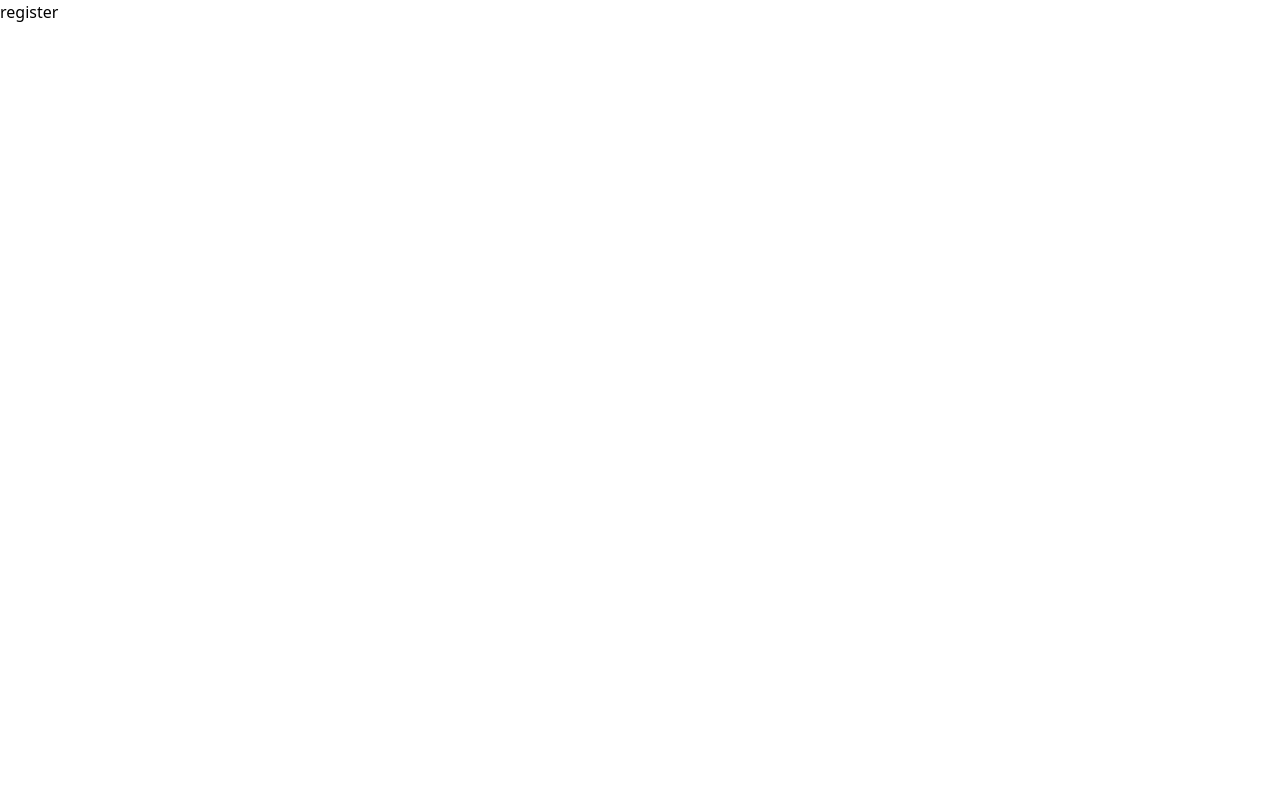
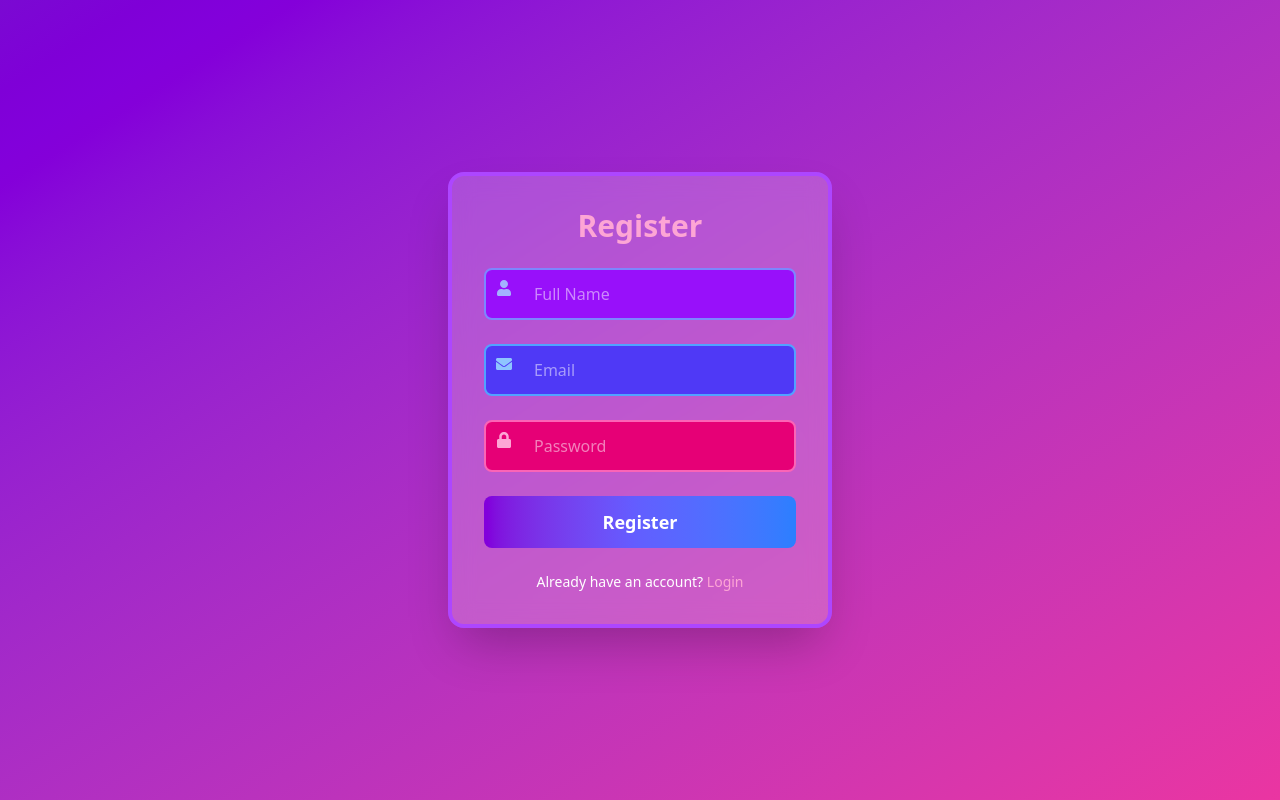
Before and after one commit to Sheethaljoshi/Hack-Arch, a React (Vite) app in the folder frontend/: page /register in a window 1280 px wide. Built offline with nearby package versions, Linux system fonts and the light colour scheme.

Commit message:
added dash login and reg

```diff
--- a/frontend/src/components/Login/Login.jsx
+++ b/frontend/src/components/Login/Login.jsx
@@ -3,59 +3,85 @@ import { motion } from "framer-motion";
 import { FaUser, FaLock } from "react-icons/fa";
 
 function Login() {
-
     const [formData, setFormData] = useState({ username: "", password: "" });
 
     const handleChange = (e) => {
       setFormData({ ...formData, [e.target.name]: e.target.value });
     };
 
-
     return (
-        <div className="flex justify-center items-center h-screen bg-gradient-to-br from-gray-900 to-gray-700 text-white">
         <motion.div
-          initial={{ opacity: 0, y: -50 }}
-          animate={{ opacity: 1, y: 0 }}
-          transition={{ duration: 0.5, ease: "easeOut" }}
-          className="backdrop-blur-md bg-white/10 p-8 rounded-2xl shadow-xl w-96"
+        initial={{ backgroundPosition: "0% 0%" }}
+        animate={{ backgroundPosition: ["0% 0%", "100% 100%", "0% 0%"], backgroundSize: "200% 200%" }}
+        transition={{ duration: 8, repeat: Infinity, ease: "linear" }}
+        className="flex justify-center items-center h-screen bg-gradient-to-br from-purple-700 via-pink-500 to-orange-400 text-white overflow-hidden"
+      >
+        <motion.div
+          initial={{ opacity: 0, scale: 0.8 }}
+          animate={{ opacity: 1, scale: 1 }}
+          transition={{ duration: 1, ease: "easeOut" }}
+          whileHover={{ rotate: 3, scale: 1.05, boxShadow: "0px 0px 20px rgba(255,255,255,0.5)" }}
+          className="backdrop-blur-md bg-white/20 p-8 rounded-2xl shadow-2xl w-96 border-4 border-purple-400 transform transition-all duration-300"
         >
-          <h2 className="text-2xl font-bold text-center mb-6">Login</h2>
-          <form className="space-y-4">
-            <div className="relative">
-              <FaUser className="absolute left-3 top-3 text-gray-400" />
+          <motion.h2
+            initial={{ y: -50, opacity: 0 }}
+            animate={{ y: 0, opacity: 1 }}
+            transition={{ duration: 0.5, delay: 0.2 }}
+            whileHover={{ scale: 1.1, color: "#ff6b6b" }}
+            className="text-3xl font-extrabold text-center mb-6 text-pink-300"
+          >
+            Login
+          </motion.h2>
+          <form className="space-y-6">
+            <motion.div
+              whileFocus={{ scale: 1.05 }}
+              whileHover={{ x: 5 }}
+              className="relative"
+            >
+              <FaUser className="absolute left-3 top-3 text-purple-300" />
               <input
                 type="text"
                 name="username"
                 placeholder="Username"
                 value={formData.username}
                 onChange={handleChange}
-                className="w-full pl-10 pr-4 py-2 bg-gray-800 text-white rounded-lg outline-none focus:ring-2 focus:ring-blue-500"
+                className="w-full pl-12 pr-4 py-3 bg-purple-600 text-white rounded-lg outline-none focus:ring-4 focus:ring-pink-400 border-2 border-purple-400"
               />
-            </div>
-            <div className="relative">
-              <FaLock className="absolute left-3 top-3 text-gray-400" />
+            </motion.div>
+            <motion.div
+              whileFocus={{ scale: 1.05 }}
+              whileHover={{ x: -5 }}
+              className="relative"
+            >
+              <FaLock className="absolute left-3 top-3 text-pink-300" />
               <input
                 type="password"
                 name="password"
                 placeholder="Password"
                 value={formData.password}
                 onChange={handleChange}
-                className="w-full pl-10 pr-4 py-2 bg-gray-800 text-white rounded-lg outline-none focus:ring-2 focus:ring-blue-500"
+                className="w-full pl-12 pr-4 py-3 bg-pink-600 text-white rounded-lg outline-none focus:ring-4 focus:ring-purple-400 border-2 border-pink-400"
               />
-            </div>
+            </motion.div>
             <motion.button
-              whileHover={{ scale: 1.05 }}
-              whileTap={{ scale: 0.95 }}
-              className="w-full bg-blue-600 hover:bg-blue-700 text-white py-2 rounded-lg font-semibold transition-all"
+              whileHover={{ scale: 1.15, rotate: 5, backgroundColor: "#ff6b6b" }}
+              whileTap={{ scale: 0.9, rotate: -5 }}
+              className="w-full bg-gradient-to-r from-purple-600 via-pink-500 to-orange-400 hover:from-orange-400 hover:to-purple-600 text-white py-3 rounded-lg font-bold text-lg transition-all duration-300 transform"
             >
               Login
             </motion.button>
           </form>
-          <p className="text-center text-sm mt-4">
-            Don't have an account? <a href="#" className="text-blue-400 hover:underline">Sign up</a>
-          </p>
+          <motion.p
+            initial={{ y: 20, opacity: 0 }}
+            animate={{ y: 0, opacity: 1 }}
+            transition={{ duration: 0.5, delay: 0.3 }}
+            whileHover={{ scale: 1.1, color: "#ff6b6b" }}
+            className="text-center text-sm mt-6"
+          >
+            Don't have an account? <a href="#" className="text-pink-300 hover:underline">Register</a>
+          </motion.p>
         </motion.div>
-      </div>
+      </motion.div>
     )
   }
 
--- a/frontend/src/components/Register/Register.jsx
+++ b/frontend/src/components/Register/Register.jsx
@@ -1,11 +1,102 @@
+import { useState } from "react";
+import { motion } from "framer-motion";
+import { FaUser, FaLock, FaEnvelope } from "react-icons/fa";
 
 function Register() {
+const [formData, setFormData] = useState({ name: "", email: "", password: "" });
+
+const handleChange = (e) => {
+      setFormData({ ...formData, [e.target.name]: e.target.value });
+    };
 
   return (
-    <div>
-     register
-    </div>
+    <motion.div
+      initial={{ backgroundPosition: "0% 0%" }}
+      animate={{ backgroundPosition: ["0% 0%", "100% 100%", "0% 0%"], backgroundSize: "200% 200%" }}
+      transition={{ duration: 10, repeat: Infinity, ease: "linear" }}
+      className="flex justify-center items-center h-screen bg-gradient-to-br from-indigo-900 via-purple-700 to-pink-500 text-white overflow-hidden"
+    >
+      <motion.div
+        initial={{ opacity: 0, y: -100, rotate: -10 }}
+        animate={{ opacity: 1, y: 0, rotate: 0 }}
+        transition={{ duration: 0.8, ease: "easeOut" }}
+        whileHover={{ scale: 1.1, rotate: [0, 5, -5, 5, 0] }}
+        className="backdrop-blur-md bg-white/20 p-8 rounded-2xl shadow-2xl w-96 border-4 border-purple-500 transform transition-all duration-300"
+      >
+        <motion.h2
+          initial={{ scale: 0.5, opacity: 0, rotate: -10 }}
+          animate={{ scale: 1, opacity: 1, rotate: 0 }}
+          transition={{ duration: 0.5, delay: 0.2 }}
+          className="text-3xl font-extrabold text-center mb-6 text-pink-300"
+        >
+          Register
+        </motion.h2>
+        <form className="space-y-6">
+          <motion.div
+            whileFocus={{ scale: 1.1, rotate: 5 }}
+            whileHover={{ x: [0, 5, -5, 5, 0] }}
+            className="relative"
+          >
+            <FaUser className="absolute left-3 top-3 text-indigo-300" />
+            <input
+              type="text"
+              name="name"
+              placeholder="Full Name"
+              value={formData.name}
+              onChange={handleChange}
+              className="w-full pl-12 pr-4 py-3 bg-purple-600 text-white rounded-lg outline-none focus:ring-4 focus:ring-pink-400 border-2 border-indigo-400"
+            />
+          </motion.div>
+          <motion.div
+            whileFocus={{ scale: 1.1, rotate: -5 }}
+            whileHover={{ x: [0, -5, 5, -5, 0] }}
+            className="relative"
+          >
+            <FaEnvelope className="absolute left-3 top-3 text-blue-300" />
+            <input
+              type="email"
+              name="email"
+              placeholder="Email"
+              value={formData.email}
+              onChange={handleChange}
+              className="w-full pl-12 pr-4 py-3 bg-indigo-600 text-white rounded-lg outline-none focus:ring-4 focus:ring-pink-400 border-2 border-blue-400"
+            />
+          </motion.div>
+          <motion.div
+            whileFocus={{ scale: 1.1, rotate: 10 }}
+            whileHover={{ x: [0, 10, -10, 10, 0] }}
+            className="relative"
+          >
+            <FaLock className="absolute left-3 top-3 text-pink-300" />
+            <input
+              type="password"
+              name="password"
+              placeholder="Password"
+              value={formData.password}
+              onChange={handleChange}
+              className="w-full pl-12 pr-4 py-3 bg-pink-600 text-white rounded-lg outline-none focus:ring-4 focus:ring-indigo-400 border-2 border-pink-400"
+            />
+          </motion.div>
+          <motion.button
+            whileHover={{ scale: 1.2, rotate: [0, 5, -5, 5, -5, 0] }}
+            whileTap={{ scale: 0.9, rotate: -10 }}
+            className="w-full bg-gradient-to-r from-purple-700 via-indigo-500 to-blue-500 hover:from-blue-500 hover:to-purple-700 text-white py-3 rounded-lg font-bold text-lg transition-all duration-300 transform"
+          >
+            Register
+          </motion.button>
+        </form>
+        <motion.p
+          initial={{ y: 20, opacity: 0 }}
+          animate={{ y: 0, opacity: 1 }}
+          transition={{ duration: 0.5, delay: 0.3 }}
+          whileHover={{ scale: 1.1, rotate: [0, 5, -5, 5, 0] }}
+          className="text-center text-sm mt-6"
+        >
+          Already have an account? <a href="#" className="text-pink-300 hover:underline">Login</a>
+        </motion.p>
+      </motion.div>
+    </motion.div>
   )
 }
 
-export default Register
+export default Register;
```
Also changed, not shown: frontend/src/components/Dashboard/Dashboard.jsx (+80 -6 lines).
